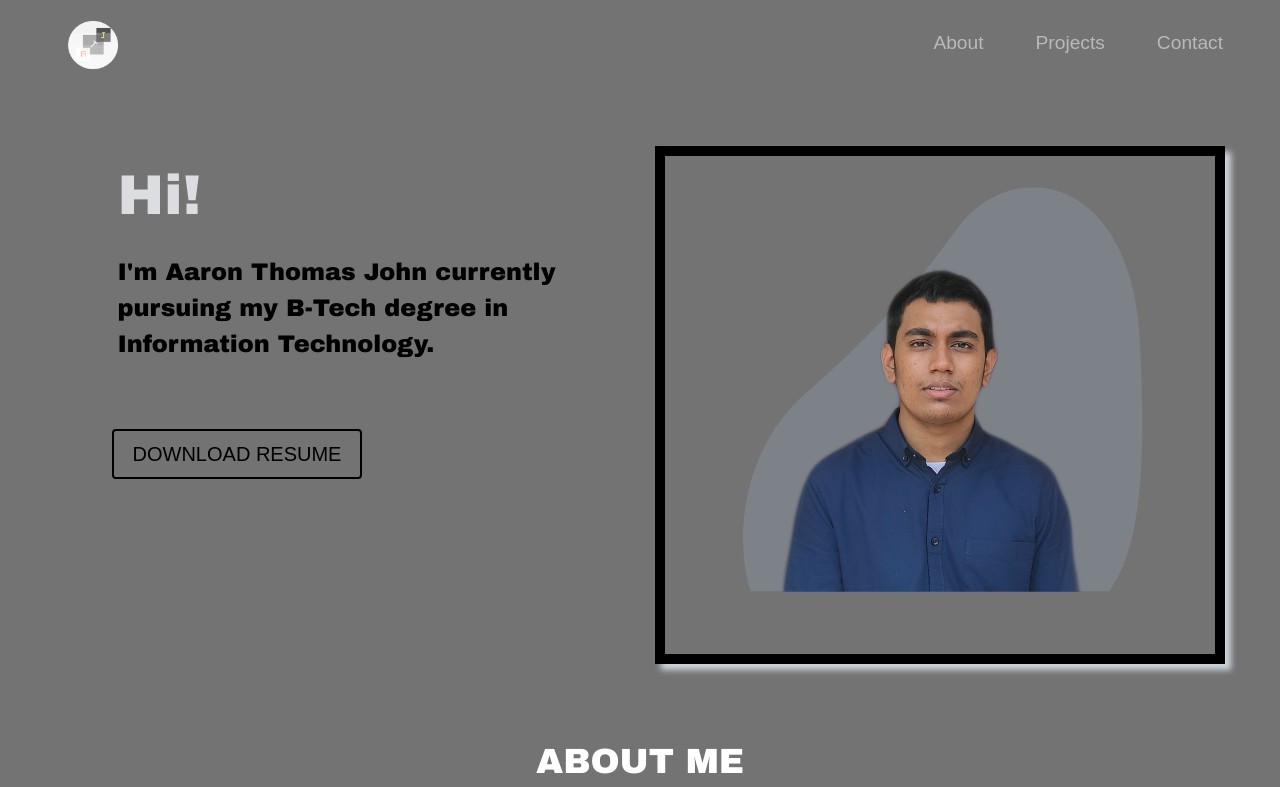
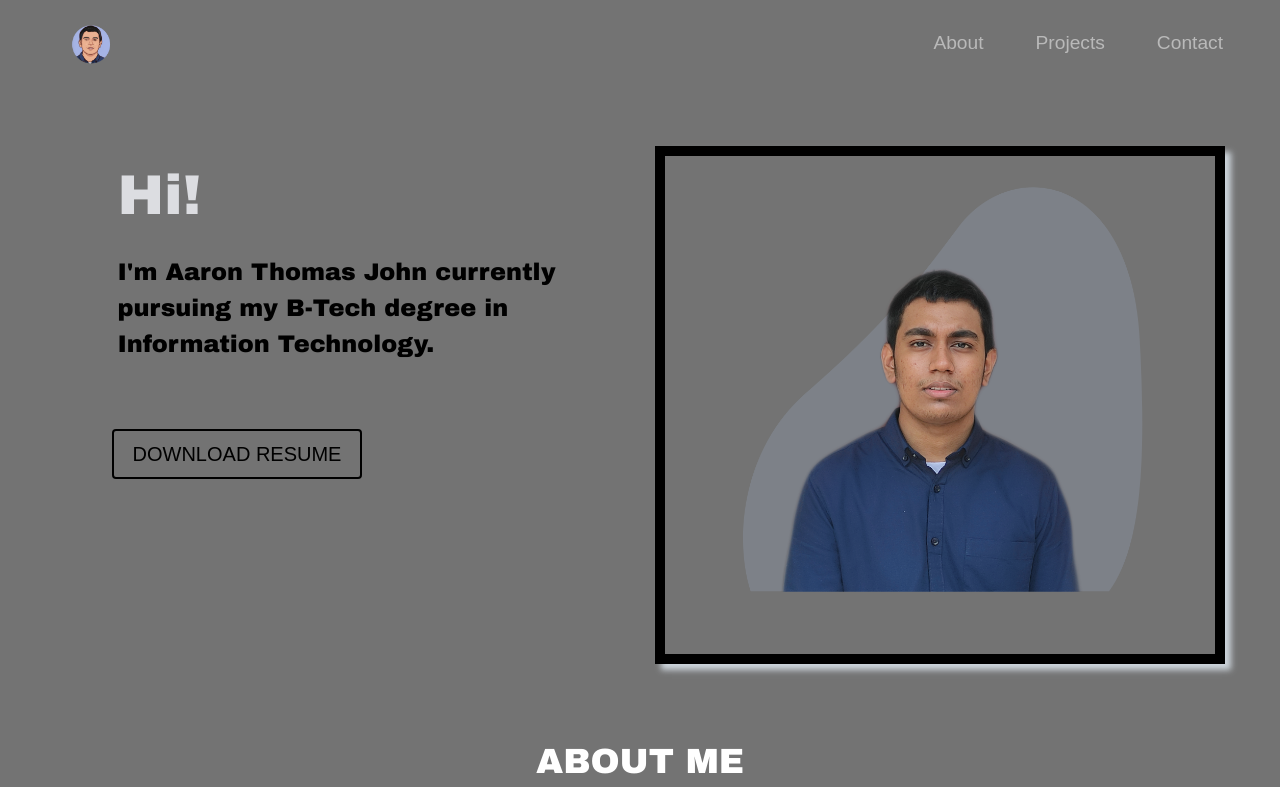
Before and after one commit to aaron592/myportfolio, a plain HTML site: page index.html in a window 1280 px wide. Shown: the top 787 px of the page. Drawn offline with nearby package versions, Linux system fonts and the light colour scheme.

Commit message:
image updates

```diff
--- a/index.html
+++ b/index.html
@@ -4,6 +4,7 @@
   <meta charset="utf-8">
   <meta name="viewport" content="width=device-width, initial-scale=1, shrink-to-fit=no">
   <title>Aaron-Portfolio</title>
+  <link rel="icon" href="./images/logo.png">
   <link rel="stylesheet" href="css/styles.css">
 
   <link rel="stylesheet" href="https://maxcdn.bootstrapcdn.com/bootstrap/4.0.0/css/bootstrap.min.css" integrity="sha384-Gn5384xqQ1aoWXA+058RXPxPg6fy4IWvTNh0E263XmFcJlSAwiGgFAW/dAiS6JXm" crossorigin="anonymous">
@@ -17,7 +18,7 @@
 <div class="container-fluid">
     <!-- Nav Bar -->
 <nav class="navbar navbar-expand-lg navbar-dark">
-    <a id="logo" class="navbar-brand" href=""><img src="./images/ATJlogo.png" width="50px" height="50px"></a>
+    <a id="logo" class="navbar-brand" href=""><img src="./images/logo.png" width="50px" height="50px"></a>
      <button class="navbar-toggler" type="button" data-toggle="collapse" data-target="#navbarSupportedContent" aria-controls="navbarSupportedContent" aria-expanded="false" aria-label="Toggle navigation">
     <span class="navbar-toggler-icon"></span>
   </button>
```
Also changed, not shown: images/logo.png (added).
